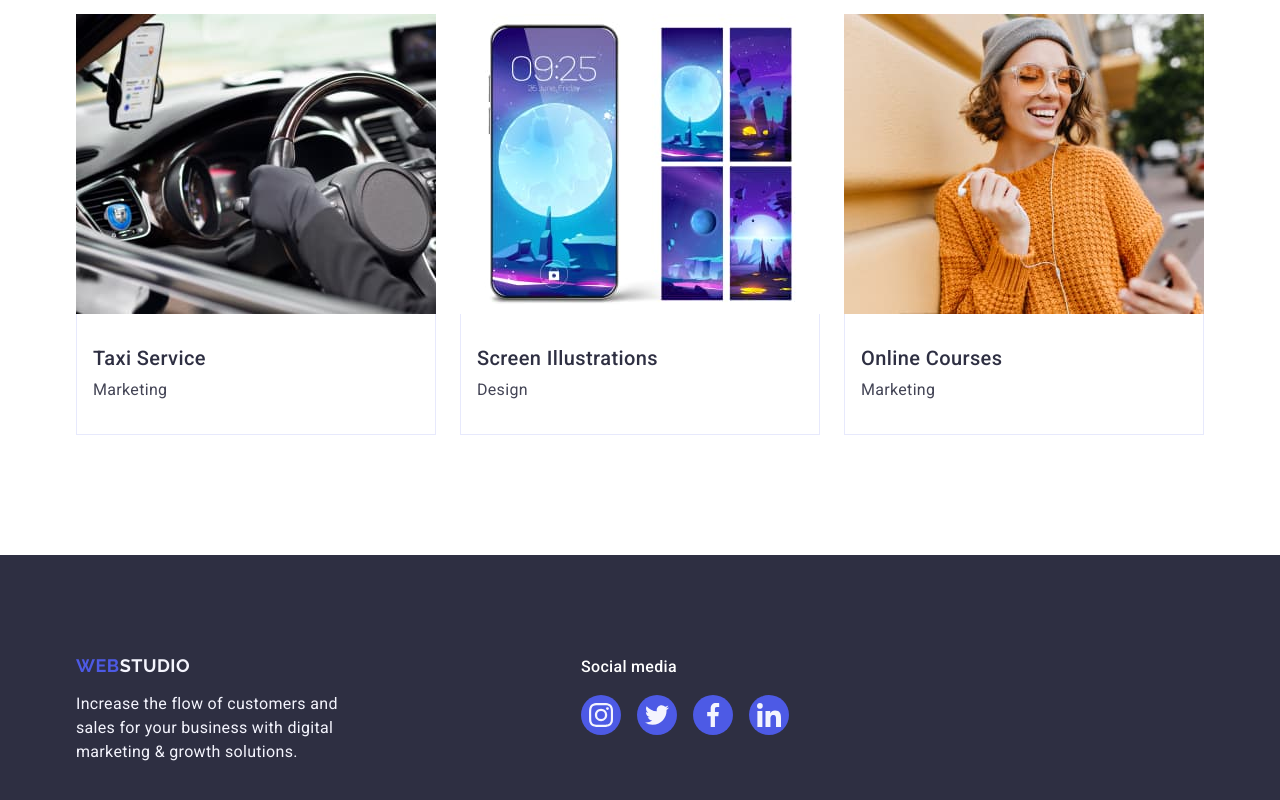
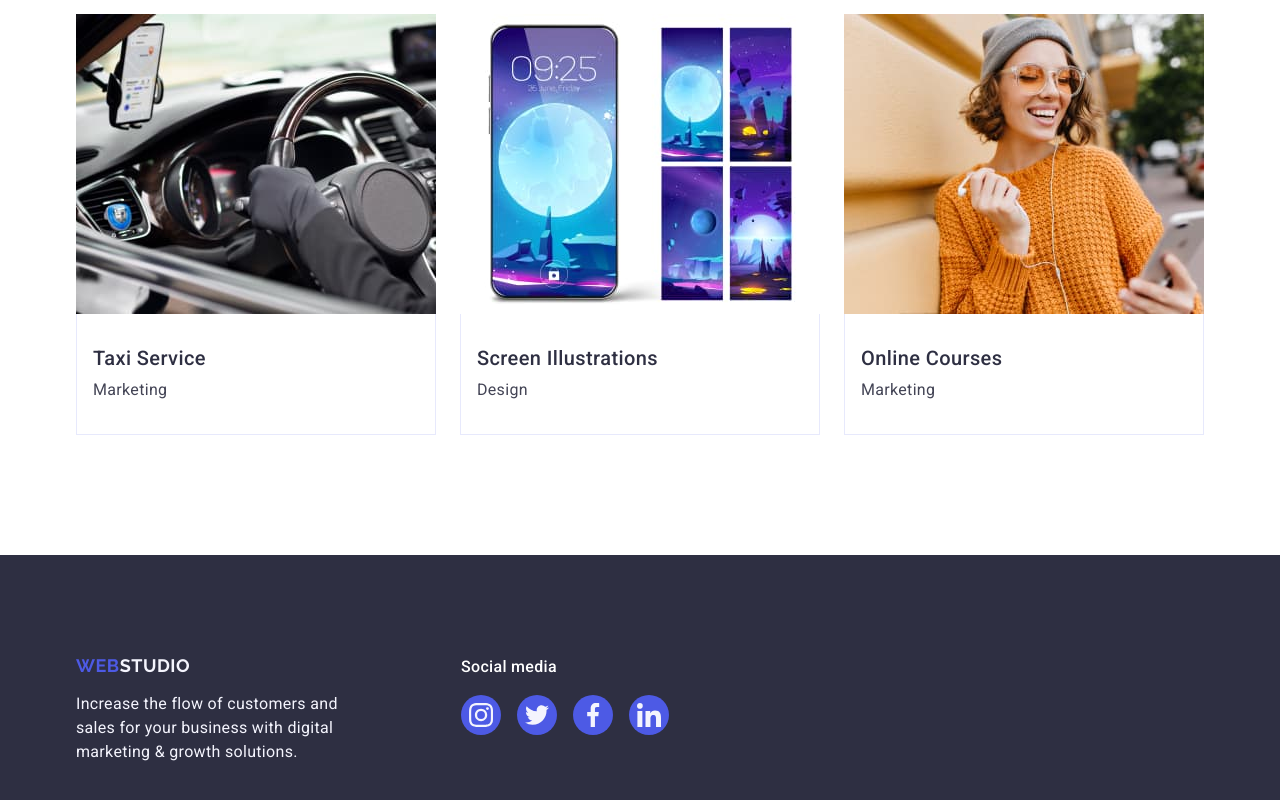
Before and after one commit to SerhiiShevchenkoGRV/goit-markup-hw-04, a plain HTML site: page index.html in a window 1280 px wide. Shown: the part 2644-3444 px from the top of the page. Drawn offline with nearby package versions, Linux system fonts and the light colour scheme.

Commit message:
final fix for 4 part

```diff
--- a/css/styles.css
+++ b/css/styles.css
@@ -222,6 +222,7 @@ header {
   padding: 188px 0;
   max-width: 1440px;
   background-position: center;
+  margin: 0 auto;
 }
 
 .hero .container {
@@ -516,8 +517,6 @@ header {
 
 .bottom-line .container {
   display: flex;
-  flex-direction: row;
-  gap: 120px;
   align-items: baseline;
 }
 
```
